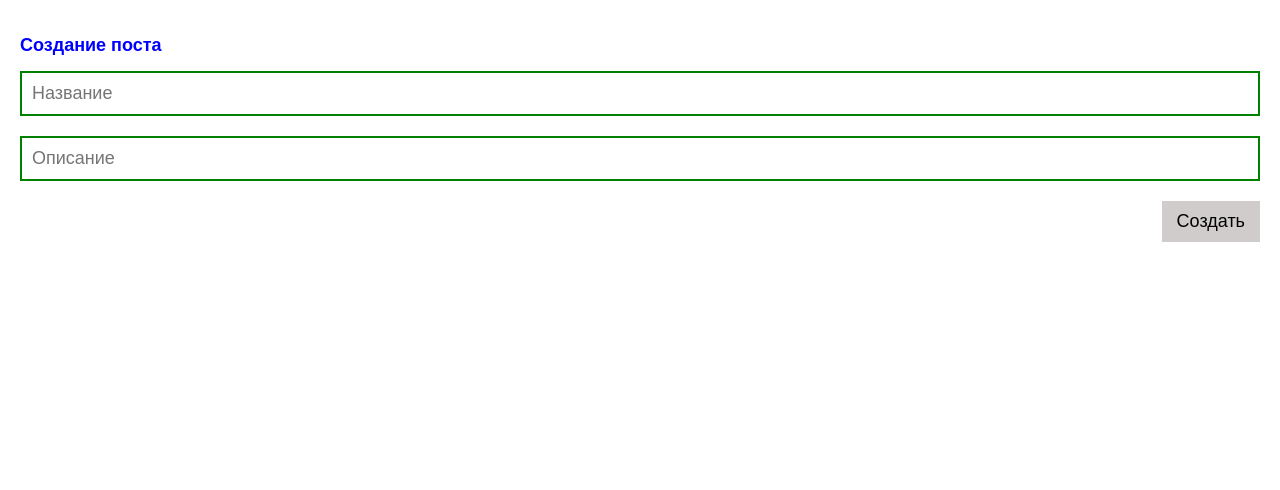
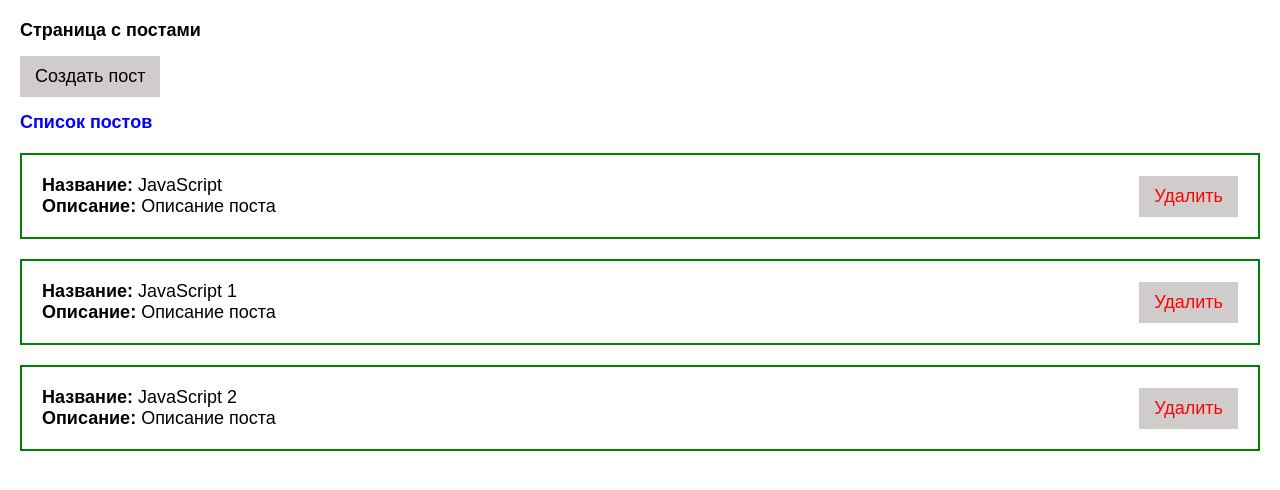
Before and after one commit to petikov-w/vue-c-exm-03, a Vue app: page / in a window 1280 px wide. Shown: the top 490 px of the page. Built offline with nearby package versions, Linux system fonts and the light colour scheme.

Commit message:
commit-110422-1830 - Созданы компонент uiDialog и uiInput.

```diff
--- a/src/App.vue
+++ b/src/App.vue
@@ -1,8 +1,14 @@
 <template>
-  <div>
+  <div class="App">
 <!--    <Like></Like>-->
-    <PostForm></PostForm>
-    <PostList></PostList>
+    <h2>Страница с постами</h2>
+    <ui-button class="btn-cp" @click="showDialog">Создать пост</ui-button>
+    <ui-dialog v-model:show="dialogVisible">
+      <PostForm class="dialog" @create="createPostOut"></PostForm>
+    </ui-dialog>
+
+    <PostList :posts="posts"
+              @remove = "removePost"></PostList>
   </div>
 </template>
 
@@ -11,9 +17,11 @@
 // import Like from "./components/v-Like"
 import PostForm from "./components/PostForm"
 import PostList from "./components/PostList"
+import UiDialog from "@/components/UI/uiDialog";
 export default {
   name: 'App',
   components: {
+    UiDialog,
     // Like,
     PostList,
     PostForm
@@ -24,20 +32,21 @@ export default {
         {id: 1, title: 'JavaScript', body: 'Описание поста'},
         {id: 2, title: 'JavaScript 1', body: 'Описание поста'},
         {id: 3, title: 'JavaScript 2', body: 'Описание поста'},
-      ]
+      ],
+      dialogVisible: false,
     }
   },
   methods: {
-    createPost() {
-      const newPost = {
-        id: Date.now(),
-        title: this.title,
-        body: this.body
-      }
-      this.posts.push(newPost);
-      this.title = "";
-      this.body = "";
+    createPostOut(post) {
+     this.posts.push(post);
+      this.dialogVisible = false;
     },
+    removePost(post) {
+        this.posts = this.posts.filter( p=> p.id !== post.id)
+    },
+    showDialog() {
+      this.dialogVisible = true;
+    }
   }
 }
 </script>
@@ -54,4 +63,8 @@ export default {
   font-size: 18px;
 }
 
+.btn-cp {
+  margin-top: 15px;
+}
+
 </style>
--- a/src/components/PostForm.vue
+++ b/src/components/PostForm.vue
@@ -1,27 +1,45 @@
 <template>
   <form @submit.prevent>
     <h2>Создание поста</h2>
-    <input :value="title" @input="title=$event.target.value" type="text" placeholder="Название">
-    <input :value="body" @input="body=$event.target.value" type="text" placeholder="Описание">
-    <button class="btn" @click="createPost">Создать</button>
+    <ui-input
+        v-model="post.title"
+        type="text"
+        placeholder="Название">
+    </ui-input>
+    <ui-input
+        v-model="post.body"
+        type="text"
+        placeholder="Описание">
+    </ui-input>
+    <ui-button
+        class="btns"
+        @click="createPostIn">Создать</ui-button>
   </form>
 </template>
 
 <script>
+import UiInput from "@/components/UI/uiInput";
 export default {
   name: "PostForm",
-  // methods: {
-  //   createPost() {
-  //     const newPost = {
-  //       id: Date.now(),
-  //       title: this.title,
-  //       body: this.body
-  //     }
-  //     this.posts.push(newPost);
-  //     this.title = "";
-  //     this.body = "";
-  //   }
-  // },
+  components: {UiInput},
+  data() {
+    return {
+      post: {
+        title: '',
+        body: ''
+      }
+    }
+  },
+  methods: {
+    createPostIn() {
+      this.post.id = Date.now();
+      this.$emit('create', this.post);
+      this.post = {
+        title: "",
+        body: ""
+      }
+    }
+  }
 }
 </script>
 
@@ -33,21 +51,9 @@ export default {
       margin: 15px 0;
       color: blue;
     }
-    input {
-      border: 2px solid green;
-      margin-bottom: 20px;
-      padding: 10px;
-    }
   }
-  .btn {
-    margin-bottom: 20px;
-    padding: 10px 15px;
+
+  .btns {
     align-self: flex-end;
-    background-color: #d0cccc;
-    border: 0;
-    &:hover {
-      background-color: grey;
-      color: white;
-    }
   }
 </style>
--- /dev/null
+++ b/src/components/PostItem.vue
@@ -0,0 +1,41 @@
+<template>
+  <div class="post">
+    <div>
+        <div><strong>Название: </strong>{{ post.title }}</div>
+        <div><strong>Описание: </strong>{{ post.body }}</div>
+    </div>
+    <div class="post__btns">
+        <ui-button
+            @click = "$emit('remove', post)"
+            class="btns">Удалить</ui-button>
+    </div>
+  </div>
+</template>
+
+<script>
+
+export default {
+  name: "PostItem",
+  props: {
+    post: {
+      type: Object,
+      require: true
+    },
+  },
+}
+</script>
+
+<style scoped>
+    .post {
+      border: 2px solid green;
+      padding: 20px;
+      margin: 20px 0;
+      display: flex;
+      align-items: center;
+      justify-content: space-between;
+    }
+    .btns {
+      align-self: flex-end;
+      color: red;
+    }
+</style>
--- a/src/components/PostList.vue
+++ b/src/components/PostList.vue
@@ -1,76 +1,35 @@
 <template>
-  <div>
-<!--    <form @submit.prevent>-->
-<!--      <h2>Создание поста</h2>-->
-<!--      <input :value="title" @input="title=$event.target.value" type="text" placeholder="Название">-->
-<!--      <input :value="body" @input="body=$event.target.value" type="text" placeholder="Описание">-->
-<!--      <button class="btn" @click="createPost">Создать</button>-->
-<!--    </form>-->
-    <div class="post" v-for="post in posts" :key="post.id">
-      <div><strong>Название: </strong>{{ post.title }}</div>
-      <div><strong>Описание: </strong>{{ post.body }}</div>
-    </div>
+  <div v-if="posts.length>0">
+    <h2>Список постов</h2>
+    <PostItem
+        v-for="post in posts"
+        :key="post.id"
+        :post="post"
+        @remove = "$emit('remove', post)">
+    </PostItem>
   </div>
+    <h2 v-else style="color: red">Список постов пуст</h2>
+
 
 </template>
 
 <script>
+import PostItem from "@/components/PostItem";
 export default {
   name: "PostList",
-  // data() {
-  //   return {
-  //     posts: [
-  //       {id: 1, title: 'JavaScript', body: 'Описание поста'},
-  //       {id: 2, title: 'JavaScript 1', body: 'Описание поста'},
-  //       {id: 3, title: 'JavaScript 2', body: 'Описание поста'},
-  //     ]
-  //   }
-  // },
-  // methods: {
-  //   createPost() {
-  //       const newPost = {
-  //         id: Date.now(),
-  //         title: this.title,
-  //         body: this.body
-  //       }
-  //       this.posts.push(newPost);
-  //       this.title = "";
-  //       this.body = "";
-  //   }
-  // },
+  components: {PostItem},
+  props: {
+    posts: {
+      type: Array,
+      require: true
+    },
+  }
 }
 </script>
 
 <style lang="scss" scoped>
-    .post {
-      border: 2px solid green;
-      padding: 20px;
-      margin: 20px 0;
-    }
-    //form {
-    //  display: flex;
-    //  flex-direction: column;
-    //  h2 {
-    //    margin: 15px 0;
-    //    color: blue;
-    //  }
-    //  input {
-    //    border: 2px solid green;
-    //    margin-bottom: 20px;
-    //    padding: 10px;
-    //  }
-    //}
-    //.btn {
-    //  margin-bottom: 20px;
-    //  padding: 10px 15px;
-    //  align-self: flex-end;
-    //  background-color: #d0cccc;
-    //  border: 0;
-    //  &:hover {
-    //    background-color: grey;
-    //    color: white;
-    //  }
-    // }
-
-
+   h2 {
+        margin: 15px 0;
+        color: blue;
+      }
 </style>
--- /dev/null
+++ b/src/components/UI/index.js
@@ -0,0 +1,9 @@
+import uiButton from "@/components/UI/uiButton";
+import uiInput from "@/components/UI/uiInput";
+import uiDialog from "@/components/UI/uiDialog";
+
+export default [
+    uiButton,
+    uiInput,
+    uiDialog
+]
--- /dev/null
+++ b/src/components/UI/uiButton.vue
@@ -0,0 +1,23 @@
+<template>
+<button class="btn">
+  <slot></slot>
+</button>
+</template>
+
+<script>
+export default {
+  name: "ui-button"
+}
+</script>
+
+<style lang="scss" scoped>
+.btn {
+  padding: 10px 15px;
+  background-color: #d0cccc;
+  border: 0;
+  &:hover {
+    background-color: grey;
+    color: white;
+  }
+}
+</style>
--- /dev/null
+++ b/src/components/UI/uiDialog.vue
@@ -0,0 +1,46 @@
+<template>
+<!--    <div v-if="show===true" class="dialog" @click="hideDialog"> -->
+    <div v-if="show===true" class="dialog" @click="hideDialog">
+        <div @click.stop class="dialog__content">
+            <slot></slot>
+        </div>
+    </div>
+</template>
+
+<script>
+export default {
+  name: "ui-dialog",
+  props: {
+    show: {
+      type: Boolean,
+      default: false
+    }
+  },
+  methods: {
+    hideDialog() {
+      this.$emit("update:show", false)
+    }
+  },
+}
+</script>
+
+<style lang="scss" scoped>
+    .dialog {
+      top: 0;
+      bottom: 0;
+      left: 0;
+      right: 0;
+      background: rgba(0, 0, 0, 0.5);
+      position: fixed;
+      display: flex;
+    }
+
+    .dialog__content {
+      margin: auto;
+      background: white;
+      border-radius: 12px;
+      min-height: 60px;
+      min-width: 300px;
+      padding: 20px 40px;
+    }
+</style>
--- /dev/null
+++ b/src/components/UI/uiInput.vue
@@ -0,0 +1,29 @@
+<template>
+  <input
+      :value="modelValue"
+      @input="updateInput"
+      class="input"
+      type="text">
+</template>
+
+<script>
+export default {
+  name: "ui-input",
+  props: {
+    modelValue: [String, Number]
+  },
+  methods: {
+    updateInput(event) {
+      this.$emit('update:modelValue', event.target.value)
+    }
+  },
+}
+</script>
+
+<style lang="scss" scoped>
+    .input {
+      border: 2px solid green;
+      margin-bottom: 20px;
+      padding: 10px;
+    }
+</style>
--- a/src/main.js
+++ b/src/main.js
@@ -1,4 +1,12 @@
 import { createApp } from 'vue'
 import App from './App.vue'
+import components from '@/components/UI';
+console.log(components);
 
-createApp(App).mount('#app')
+const app = createApp(App);
+
+components.forEach(component => {
+    app.component(component.name, component)
+    })
+
+app.mount('#app')
```
